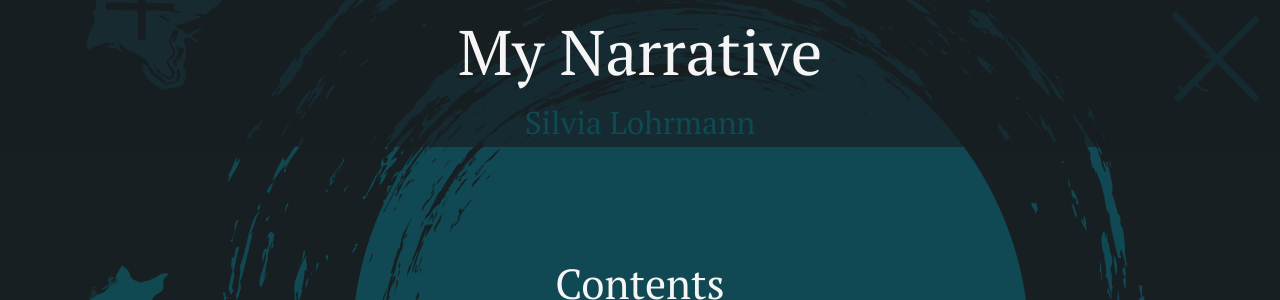
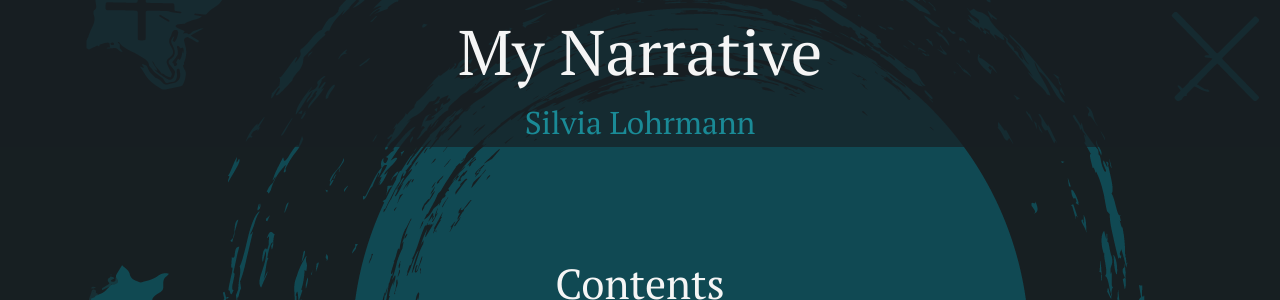
Before and after one commit to silvialohrmann/editorial, a Jekyll site: the page built from index.html, in a window 1280 px wide. Shown: the part 127-427 px from the top of the page. Built offline with Jekyll 4.4.1, drawn with Linux system fonts in a browser that asks for light colours; the list of posts is cut into pages by our own code.

Commit message:
Update _masthead.scss

```diff
--- a/_sass/_masthead.scss
+++ b/_sass/_masthead.scss
@@ -17,7 +17,7 @@
 }
 
 .site-masthead h2 {
-  color: #0f4953;
+  color: #1a8a96;
   font-size: 1.25em;
   margin: 0;
   padding: 0 2rem;
```
